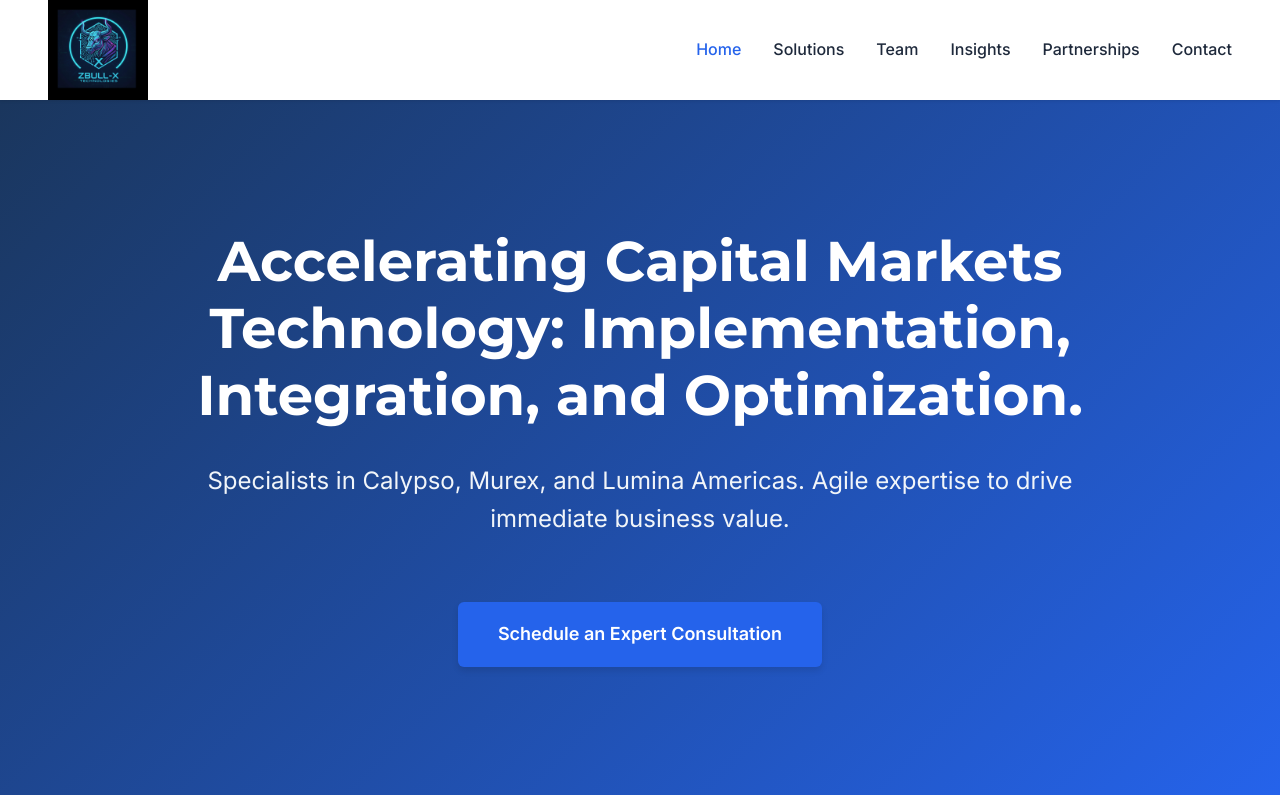
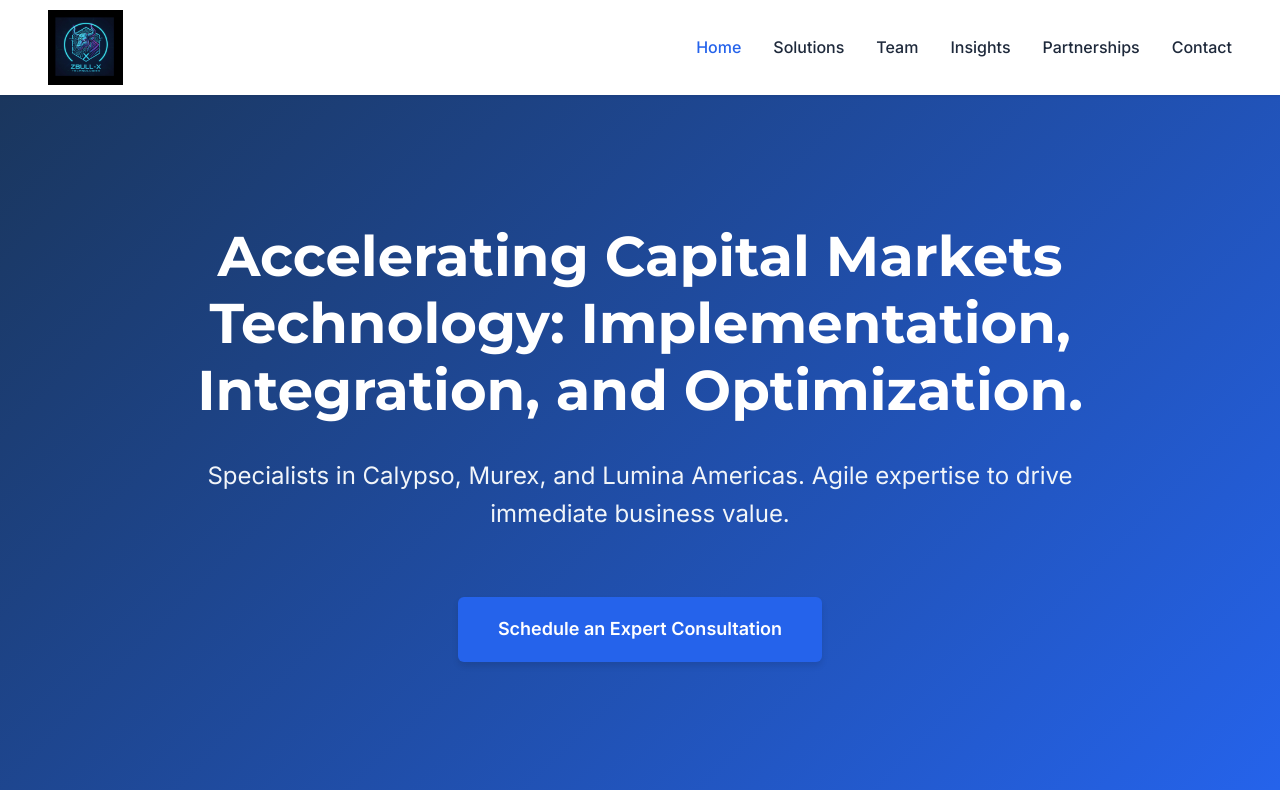
Before and after one commit to edangelo2/zbullx, a plain HTML site: page index.html in a window 1280 px wide. Shown: the top 800 px of the page. Drawn offline with Linux system fonts and the light colour scheme; a script that the page names is missing.

Commit message:
Adjust logo to 75px height with proportional negative margins

```diff
--- a/css/main.css
+++ b/css/main.css
@@ -118,12 +118,12 @@
 }
 
 .logo-img {
-    height: 100px;
+    height: 75px;
     width: auto;
     display: block;
     object-fit: contain;
-    margin-top: -20px;
-    margin-bottom: -20px;
+    margin-top: -10px;
+    margin-bottom: -10px;
 }
 
 .logo-image {
```
